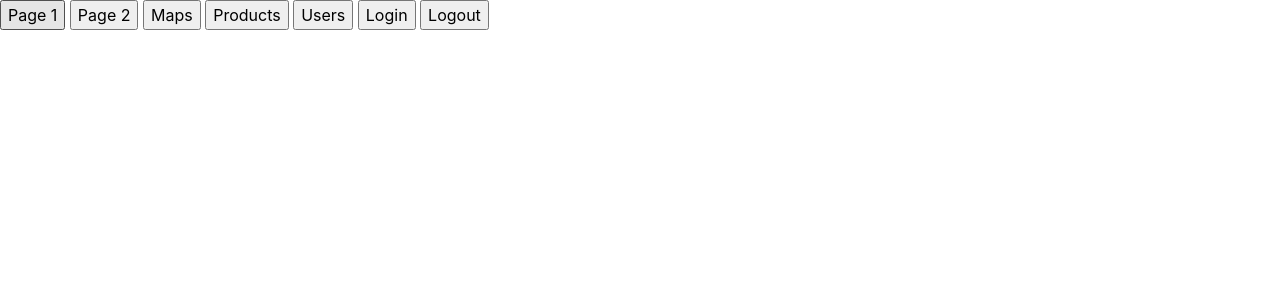
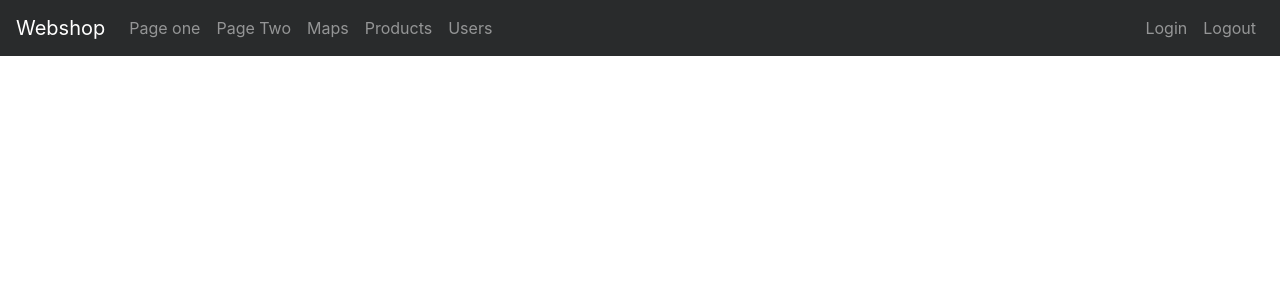
Before and after one commit to crellee/cms_webshop, a PHP site: page / in a window 1280 px wide. Shown: the top 300 px of the page. Run offline with PHP 8.4, Linux system fonts and the light colour scheme; some libraries are stand-ins or nearby versions.

Commit message:
get product API added, added bootstrap, jquery and a navbar, started on product page

```diff
--- a/JSON/products.txt
+++ b/JSON/products.txt
@@ -1 +1 @@
-[{"id":"59cf83eb0c645","productName":"produktet","productPrice":"100\u20ac","quantity":70,"picture":"nikeshoe.jpg"}, {"id":"59cf84eb0c645","productName":"produktet 2","productPrice":"300\u20ac","quantity":100,"picture":"59cf83eb0c645_"}]
+[{"id":"59cf83eb0c645","productName":"produktet","productPrice":"100\u20ac","quantity":70,"picture":"Pictures/nikeshoe.jpg"}, {"id":"59cf84eb0c645","productName":"produktet 2","productPrice":"300\u20ac","quantity":100,"picture":"Pictures/59cf83eb0c645_"}]
--- /dev/null
+++ b/Style/style.css
@@ -0,0 +1,3 @@
+body {
+    padding-top: 60px;
+}
--- a/index.php
+++ b/index.php
@@ -15,7 +15,11 @@ else
 <!DOCTYPE html>
 <html lang="en">
 <head>
-    <link rel="stylesheet" href="Style/bootstrap.css" integrity="sha384-/Y6pD6FV/Vv2HJnA6t+vslU6fwYXjCFtcEpHbNJ0lyAFsXTsjBbfaDjzALeQsN6M" crossorigin="anonymous">
+    <link rel="stylesheet" href="https://maxcdn.bootstrapcdn.com/bootstrap/4.0.0-alpha.6/css/bootstrap.min.css" integrity="sha384-rwoIResjU2yc3z8GV/NPeZWAv56rSmLldC3R/AZzGRnGxQQKnKkoFVhFQhNUwEyJ" crossorigin="anonymous">
+    <script src="https://code.jquery.com/jquery-3.1.1.slim.min.js" integrity="sha384-A7FZj7v+d/sdmMqp/nOQwliLvUsJfDHW+k9Omg/a/EheAdgtzNs3hpfag6Ed950n" crossorigin="anonymous"></script>
+    <script src="https://cdnjs.cloudflare.com/ajax/libs/tether/1.4.0/js/tether.min.js" integrity="sha384-DztdAPBWPRXSA/3eYEEUWrWCy7G5KFbe8fFjk5JAIxUYHKkDx6Qin1DkWx51bBrb" crossorigin="anonymous"></script>
+    <script src="https://maxcdn.bootstrapcdn.com/bootstrap/4.0.0-alpha.6/js/bootstrap.min.js" integrity="sha384-vBWWzlZJ8ea9aCX4pEW3rVHjgjt7zpkNpZk+02D9phzyeVkE+jo0ieGizqPLForn" crossorigin="anonymous"></script>
+    <link rel="stylesheet" href="Style/style.css">
     <meta charset="UTF-8">
     <title>Title</title>
     <style>
@@ -26,18 +30,40 @@ else
     </style>
 </head>
 <body>
+    <nav class="navbar navbar-toggleable-md navbar-inverse fixed-top bg-inverse">
+        <button class="navbar-toggler navbar-toggler-right hidden-lg-up" type="button" data-toggle="collapse" data-target="#navbarsExampleDefault" aria-controls="navbarsExampleDefault" aria-expanded="false" aria-label="Toggle navigation">
+            <span class="navbar-toggler-icon"></span>
+        </button>
+        <a class="navbar-brand" href="#">Webshop</a>
 
-<button class='btnPages' data-page='getPageOne'>Page 1</button>
-<button class='btnPages' data-page='getPageTwo'>Page 2</button>
-<button class="btnPages" data-page='getGoogleMaps'>Maps</button>
-<button class="btnPages" data-page='getPageProducts'>Products</button>
-<button class="btnPages" data-page='getPageUsers'>Users</button>
-<button class="btnPages" data-page='getPageLogin'>Login</button>
-<button class="btnPages" data-page='getPageLogout'>Logout</button>
-
-
-
-
+        <div class="collapse navbar-collapse" id="navbarsExampleDefault">
+            <ul class="navbar-nav mr-auto">
+                <li class="nav-item">
+                    <a class="nav-link btnPages" data-page='getPageOne'>Page one</a>
+                </li>
+                <li class="nav-item">
+                    <a class="nav-link btnPages" data-page='getPageTwo'>Page Two</a>
+                </li>
+                <li class="nav-item">
+                    <a class="nav-link btnPages" data-page='getGoogleMaps'>Maps</a>
+                </li>
+                <li class="nav-item">
+                    <a class="nav-link btnPages" data-page='getPageProducts'>Products</a>
+                </li>
+                <li class="nav-item">
+                    <a class="nav-link btnPages" data-page='getPageUsers'>Users</a>
+                </li>
+            </ul>
+            <ul class="navbar-nav ml-auto">
+                <li class="nav-item">
+                    <a class="nav-link btnPages" data-page='getPageLogin'>Login</a>
+                </li>
+                <li class="nav-item">
+                    <a class="nav-link btnPages" data-page='getPageLogout'>Logout</a>
+                </li>
+            </ul>
+        </div>
+    </nav>
 <div id="child"></div>
 
 <script>
@@ -55,7 +81,14 @@ else
                 child.innerHTML = data;
             });
         }
-        });
+        if(e.target.classList.contains("btnCrudPages")) {
+            var spText = e.target.getAttribute("data-page");
+            var sId = e.target.parentNode.getAttribute("data-id");
+            window[spText](sId, function(data){
+                child.innerHTML = data;
+            });
+        }
+    });
 
 
 
@@ -123,35 +156,96 @@ else
     }
 
     function getPageProducts(callback) {
+        var productsBody = "<div class='album text-muted'>\
+                    <div class='container'>\
+                        <div class='row' id='productsContent'>\
+                        </div>\
+                    </div>\
+                 </div>";
+        callback(productsBody)
+        getProductElements(function (products) {
+            productsContent.innerHTML = products;
+        })
+    }
+
+    function getProductElements(callback) {
         doAjax({"method":"GET","url":"api/product/get-products.php"}, function (products) {
             var jProducts = JSON.parse(products);
-            var sProductsDiv = "";
+            var sProductDivs = "";
             for(var i = 0; i < jProducts.length; i++) {
                 var jProduct = jProducts[i];
-                sProductsDiv += generateProductDiv(jProduct)
+                sProductDivs += generateProductDiv(jProduct);
             }
-            callback(sProductsDiv)
+            callback(sProductDivs)
         });
     }
 
     function generateProductDiv(product) {
-        return '<div>\
-                  <div id="productImageDiv">\
-                    <img width="250px" height="250px" src="Pictures/'+product.picture+'">\
-                  </div>\
+        return '<div class="card">\
+                  <img width="250px" height="250px" src="'+product.picture+'">\
                   <div id="productInfoDiv">\
                     <div><span>Name: </span><span>'+product.productName+'</span></div>\
                     <div><span>Price: </span><span>'+product.productPrice+'</span></div>\
                     <div><span>Quantity: </span><span>'+product.quantity+'</span></div>\
                   </div>\
                   <div id="productOptions" data-id="'+product.id+'">\
-                    <button>Edit</button>\
-                    <button>Delete</button>\
+                    <button class="btnCrudPages">Add to basket</button>\
+                    <button class="btnCrudPages" data-page="getProductPage">Show more</button>\
                   </div>\
                 </div>';
     }
 
+    function getProductPage(sId, callback) {
+        doAjax({"method":"GET","url":"api/product/get-product.php/?id=" + sId}, function (product) {
+            var jProduct = JSON.parse(product);
+            var productDiv =
+                '<div class="container">\
+                    <div class="row">\
+                        <div class="col-md-5">\
+                           <img width="100%" src="'+jProduct.picture+'"/>\
+                        </div>\
+                        <div class="col-md-6">\
+                          <div class="row">\
+                            <div class="col-md-12">\
+                                <h3 id="product-editable-info" style="border-bottom: 1px solid #f2f2f2">'+jProduct.productName+'</h3>\
+                            </div>\
+                          </div>\
+                          <div class="row">\
+                            <div class="col-md-4">\
+                                <p>Price:</p>\
+                            </div>\
+                            <div class="col-md-6">\
+                                <p id="product-editable-info">'+jProduct.productPrice+'</p>\
+                            </div>\
+                          </div>\
+                          <div class="row">\
+                            <div class="col-md-4">\
+                                <p>Available:</p>\
+                            </div>\
+                            <div class="col-md-6">\
+                                <p >'+jProduct.quantity+'</p>\
+                            </div>\
+                          </div>\
+                          <div class="row product-options">\
+                               <div class="col-md-12">\
+                                    <div class="row" style="margin-top: 10px">\
+                                         <button class="col-md-6 btn btn-success">Add to basket</button>\
+                                    </div>\
+                                    <div class="row" style="margin-top: 10px">\
+                                        <button class="col-md-3 btn btn-secondary">Edit</button>\
+                                        <button class="col-md-3 btn btn-danger">Delete</button>\
+                                    </div>\
+                               </div>\
+                          </div>\
+                        </div>\
+                    </div>\
+                </div>';
+            callback(productDiv)
+        });
+    }
+
     function getPageOne(callback) {
+        console.log('hey page one');
         var sDiv = "This is page one";
         callback(sDiv);
 
```
Also changed, not shown: API/Product/get-product.php (added, +15 -0 lines).
